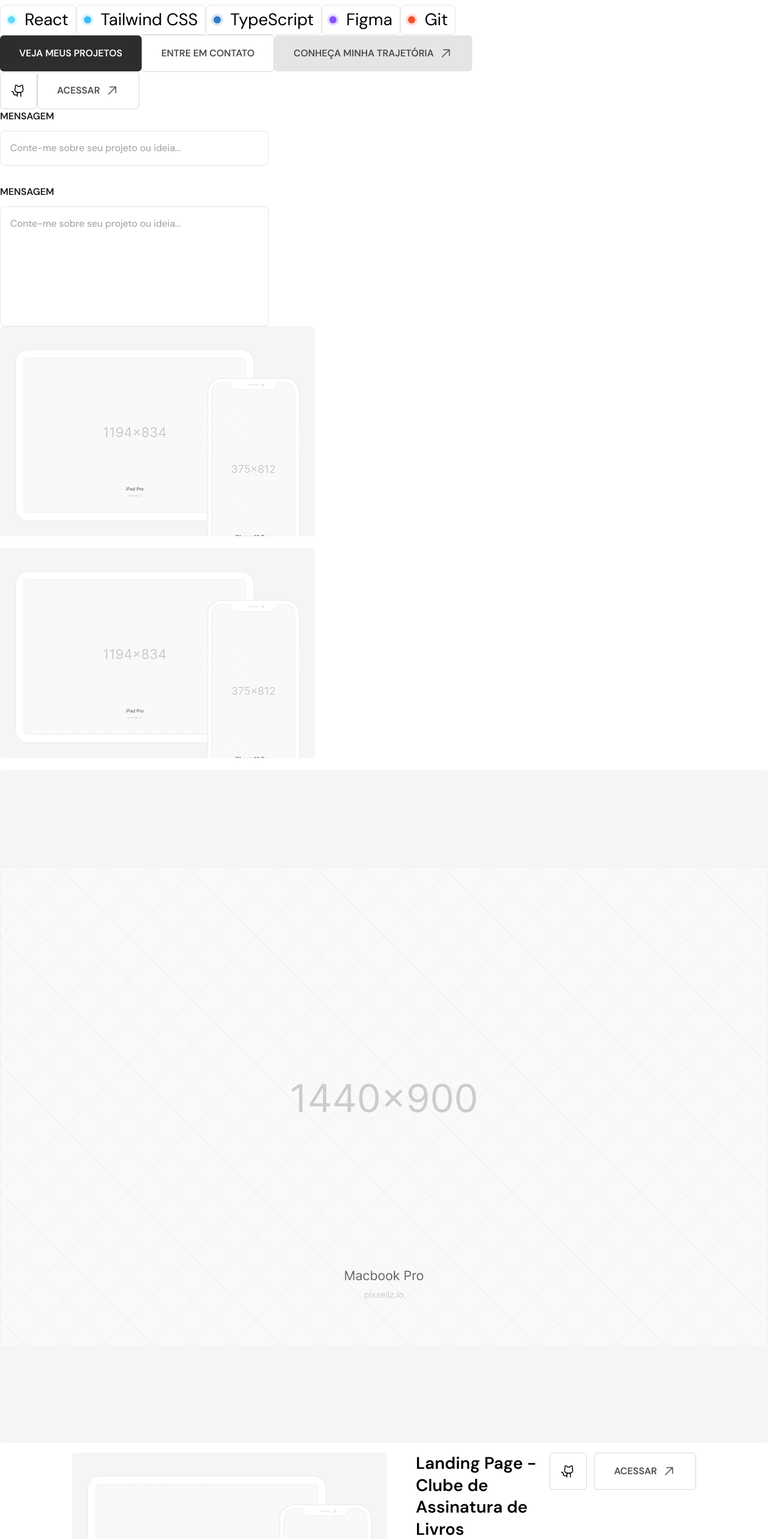
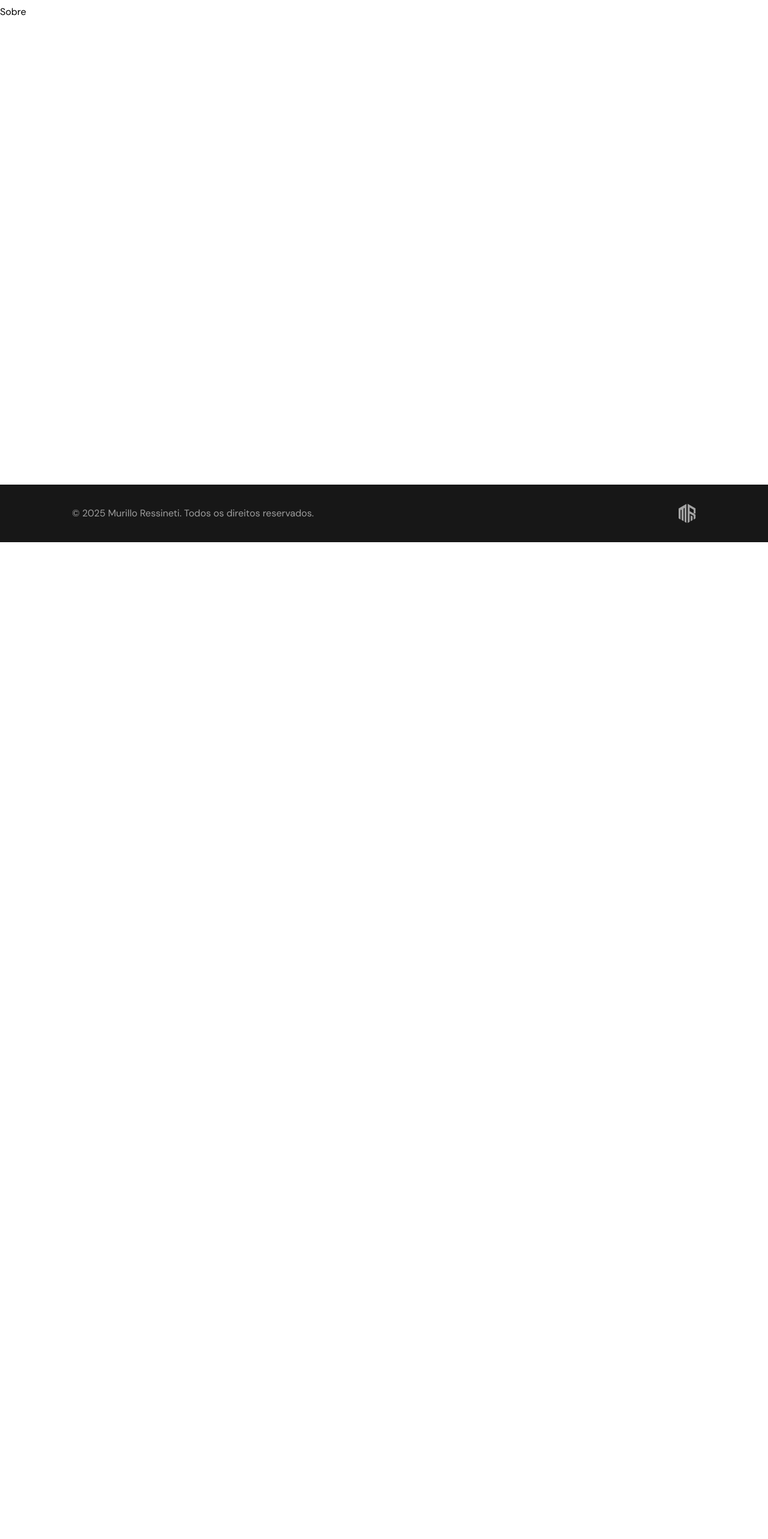
Before and after one commit to murilloressineti/my-portfolio-2.0, a React (Vite) app: page /sobre in a window 1280 px wide. Shown: the part 140-2706 px from the top of the page at 60% size. After the commit the page ends 1044 px from the top, so only its background shows below. Built offline with nearby package versions, Linux system fonts and the light colour scheme.

Commit message:
feat: Route creation

```diff
--- a/package.json
+++ b/package.json
@@ -16,6 +16,7 @@
     "embla-carousel-react": "^8.6.0",
     "react": "^19.2.0",
     "react-dom": "^19.2.0",
+    "react-router-dom": "^7.13.1",
     "tailwind-merge": "^3.4.0",
     "tailwindcss": "^4.1.18"
   },
--- a/src/App.tsx
+++ b/src/App.tsx
@@ -1,210 +1,34 @@
-import { Button, Icon, Input, Tag, Text } from "./components/ui";
-import ArrowUpRight from "./assets/icons/arrow-up-right.svg?react";
+import { BrowserRouter, Routes, Route } from "react-router-dom";
 
-import GitHubLogo from "./assets/icons/github-logo.svg?react";
+// Layout
+import { Header, Footer } from "./components/layout";
 
-import { ProjectThumbnail, ProjectCard } from "./components/projects";
-import ThumbImg from "./assets/images/thumbnail/thumb.png";
-import MackbookThumbImg from "./assets/images/thumbnail/macbook.png";
-
-import { Timeline, TimelineItem } from "./components/timeline";
-import { timelineSteps } from "./constants/timeline-steps";
-
-import { BentoGrid, BentoItem, BentoCarousel } from "./components/gallery";
-import { galleryItems } from "./constants/gallery-items";
-
-import { Header } from "./components/layout";
-import { CTASection, Footer } from "./components/layout";
+// Pages
+import {
+  Home,
+  Projects,
+  ProjectDetails,
+  AboutMe,
+  Contact,
+  NotFound,
+} from "./pages";
 
 export default function App() {
   return (
-    <div className="grid">
+    <BrowserRouter>
       <Header />
+      <main className="min-h-screen">
+        <Routes>
+          <Route path="/" element={<Home />} />
+          <Route path="/projetos" element={<Projects />} />
+          <Route path="/projetos/:id" element={<ProjectDetails />} />
+          <Route path="/sobre" element={<AboutMe />} />
+          <Route path="/contato" element={<Contact />} />
 
-      {/* Tag */}
-      <div>
-        <Tag dot="react" size="default">
-          React
-        </Tag>
-        <Tag dot="tailwind" size="default">
-          Tailwind CSS
-        </Tag>
-        <Tag dot="typescript" size="default">
-          TypeScript
-        </Tag>
-        <Tag dot="figma" size="default">
-          Figma
-        </Tag>
-        <Tag dot="git" size="default">
-          Git
-        </Tag>
-      </div>
-
-      {/* Button */}
-      <div>
-        <Button variant="primary" shape="rectangular">
-          Veja Meus Projetos
-        </Button>
-        <Button variant="tertiary" shape="rectangular">
-          Entre em contato
-        </Button>
-        <Button variant="quaternary" shape="rectangular">
-          Conheça minha trajetória <Icon svg={ArrowUpRight} animate={true} />
-        </Button>
-      </div>
-
-      {/* Button GitHub */}
-      <div className="flex">
-        <Button
-          as="a"
-          href="https://github.com/murilloressineti"
-          target="_blank"
-          variant="quinary"
-          shape="square"
-          className="gap-0 flex items-center overflow-hidden transition-all duration-500 ease-in-out rounded-md hover:pr-6"
-        >
-          <Icon svg={GitHubLogo} />
-
-          <Text
-            variant="action-button"
-            className="max-w-0 overflow-hidden opacity-0 transition-all duration-500 ease-in-out group-hover:max-w-25 group-hover:opacity-100 group-hover:ml-2"
-          >
-            GITHUB
-          </Text>
-        </Button>
-
-        <Button variant="tertiary" shape="rectangular">
-          Acessar <Icon svg={ArrowUpRight} animate={true} />
-        </Button>
-      </div>
-
-      {/* Input */}
-      <div className="flex flex-col gap-8 max-w-md">
-        <Input
-          label="Mensagem"
-          placeholder="Conte-me sobre seu projeto ou ideia..."
-        />
-
-        <Input
-          as="textarea"
-          label="Mensagem"
-          placeholder="Conte-me sobre seu projeto ou ideia..."
-          className="min-h-50"
-        />
-      </div>
-
-      {/* Thumbnail */}
-      <div className="flex flex-col gap-5">
-        <ProjectThumbnail
-          src={ThumbImg}
-          alt="Preview do meu projeto React"
-          variant="default"
-          animate={true}
-        ></ProjectThumbnail>
-
-        <ProjectThumbnail
-          src={ThumbImg}
-          alt="Preview do meu projeto React"
-          variant="default"
-          animate={true}
-        ></ProjectThumbnail>
-
-        <ProjectThumbnail
-          src={MackbookThumbImg}
-          alt="Preview do meu projeto React"
-          variant="full"
-        ></ProjectThumbnail>
-      </div>
-
-      {/* ProjectCard */}
-      <div className="w-full overflow-hidden p-4 md:px-30">
-        <ProjectCard
-          title="Landing Page - Clube de Assinatura de Livros"
-          description="Este projeto é um portfólio online interativo desenvolvido com foco em responsividade, acessibilidade e performance. A proposta é apresentar os projetos pessoais e profissionais de forma clara e objetiva, com navegação fluida e componentes reutilizáveis."
-          imageSrc={ThumbImg}
-          githubUrl="https://github.com/murilloressineti"
-          deployUrl="https://www.google.com/"
-          techs={["react", "react", "react", "react", "react", "react"]}
-        />
-      </div>
-
-      {/* ProjectCard Grid */}
-      <section className="max-w-7xl mx-auto">
-        <div className="flex flex-col gap-2 mb-20">
-          <Text variant="headline-medium">Portfólio</Text>
-          <Text variant="h2" className="uppercase">
-            Veja os outros projetos
-          </Text>
-        </div>
-
-        <div className="grid grid-cols-1 md:grid-cols-3 gap-10">
-          {/* Card 1 */}
-          <ProjectCard
-            variant="grid"
-            title="Landing Page - Clube de Assinatura"
-            description="Landing page responsiva e visualmente atraente para um clube de assinatura de livros. O objetivo foi criar uma experiência informativa e envolvente, destacando o produto e capturando a atenção do visitante."
-            imageSrc={ThumbImg}
-            githubUrl="#"
-            deployUrl="#"
-            techs={["react", "tailwind", "figma", "figma", "figma", "figma"]}
-          />
-          {/* Card 2 */}
-          <ProjectCard
-            variant="grid"
-            title="Landing Page - Clube de Assinatura"
-            description="Landing page responsiva e visualmente atraente para um clube de assinatura de livros. O objetivo foi criar uma experiência informativa e envolvente, destacando o produto e capturando a atenção do visitante."
-            imageSrc={ThumbImg}
-            githubUrl="#"
-            deployUrl="#"
-            techs={["react", "tailwind", "figma"]}
-          />
-          {/* Card 3 */}
-          <ProjectCard
-            variant="grid"
-            title="Landing Page - Clube de Assinatura"
-            description="Landing page responsiva e visualmente atraente para um clube de assinatura de livros. O objetivo foi criar uma experiência informativa e envolvente, destacando o produto e capturando a atenção do visitante."
-            imageSrc={ThumbImg}
-            githubUrl="#"
-            deployUrl="#"
-            techs={["react", "tailwind", "figma"]}
-          />
-        </div>
-      </section>
-
-      {/* TimeLine */}
-      <section className="min-h-screen bg-white py-20 px-4 bg-bg-surface">
-        <Timeline>
-          {timelineSteps.map((item, index) => (
-            <TimelineItem key={index} {...item} />
-          ))}
-        </Timeline>
-      </section>
-
-      {/* Gallery */}
-      <div className="max-w-7xl md:mx-auto my-20  md:p-30 overflow-hidden">
-        <div className="hidden md:block">
-          <BentoGrid>
-            {[...galleryItems]
-              .sort((a, b) => (a.desktopOrder || 0) - (b.desktopOrder || 0))
-              .map((item, index) => (
-                <BentoItem key={index} {...item} />
-              ))}
-          </BentoGrid>
-        </div>
-
-        <div className="block md:hidden">
-          <BentoCarousel>
-            {galleryItems
-              .sort((a, b) => (a.mobileOrder || 0) - (b.mobileOrder || 0))
-              .map((item, index) => (
-                <BentoItem key={index} {...item} textPosition="bottom" />
-              ))}
-          </BentoCarousel>
-        </div>
-      </div>
-
-      <CTASection />
+          <Route path="*" element={<NotFound />} />
+        </Routes>
+      </main>
       <Footer />
-    </div>
+    </BrowserRouter>
   );
 }
--- /dev/null
+++ b/src/pages/AboutMe.tsx
@@ -0,0 +1,7 @@
+export default function AboutMe() {
+  return (
+    <div>
+      Sobre
+    </div>
+  )
+}
--- /dev/null
+++ b/src/pages/Contact.tsx
@@ -0,0 +1,7 @@
+export default function Contact() {
+  return (
+    <div>
+      Contato
+    </div>
+  )
+}
--- /dev/null
+++ b/src/pages/Home.tsx
@@ -0,0 +1,7 @@
+export default function Home() {
+  return (
+    <div>
+      Home
+    </div>
+  )
+}
--- /dev/null
+++ b/src/pages/NotFound.tsx
@@ -0,0 +1,7 @@
+export default function NotFound() {
+  return (
+    <div>
+      NotFound
+    </div>
+  )
+}
--- /dev/null
+++ b/src/pages/ProjectDetails.tsx
@@ -0,0 +1,7 @@
+export default function ProjectDetails() {
+  return (
+    <div>
+      Detalhes
+    </div>
+  )
+}
--- /dev/null
+++ b/src/pages/Projects.tsx
@@ -0,0 +1,7 @@
+export default function Projects() {
+  return (
+    <div>
+      Projetos
+    </div>
+  )
+}
--- /dev/null
+++ b/src/pages/index.ts
@@ -0,0 +1,6 @@
+export { default as Home } from "./Home";
+export { default as Projects } from "./Projects";
+export { default as ProjectDetails } from "./ProjectDetails";
+export { default as AboutMe } from "./AboutMe";
+export { default as Contact } from "./Contact";
+export { default as NotFound } from "./NotFound";
```
Also changed, not shown: 1 other file (tests, documents, lock files or other folders).
